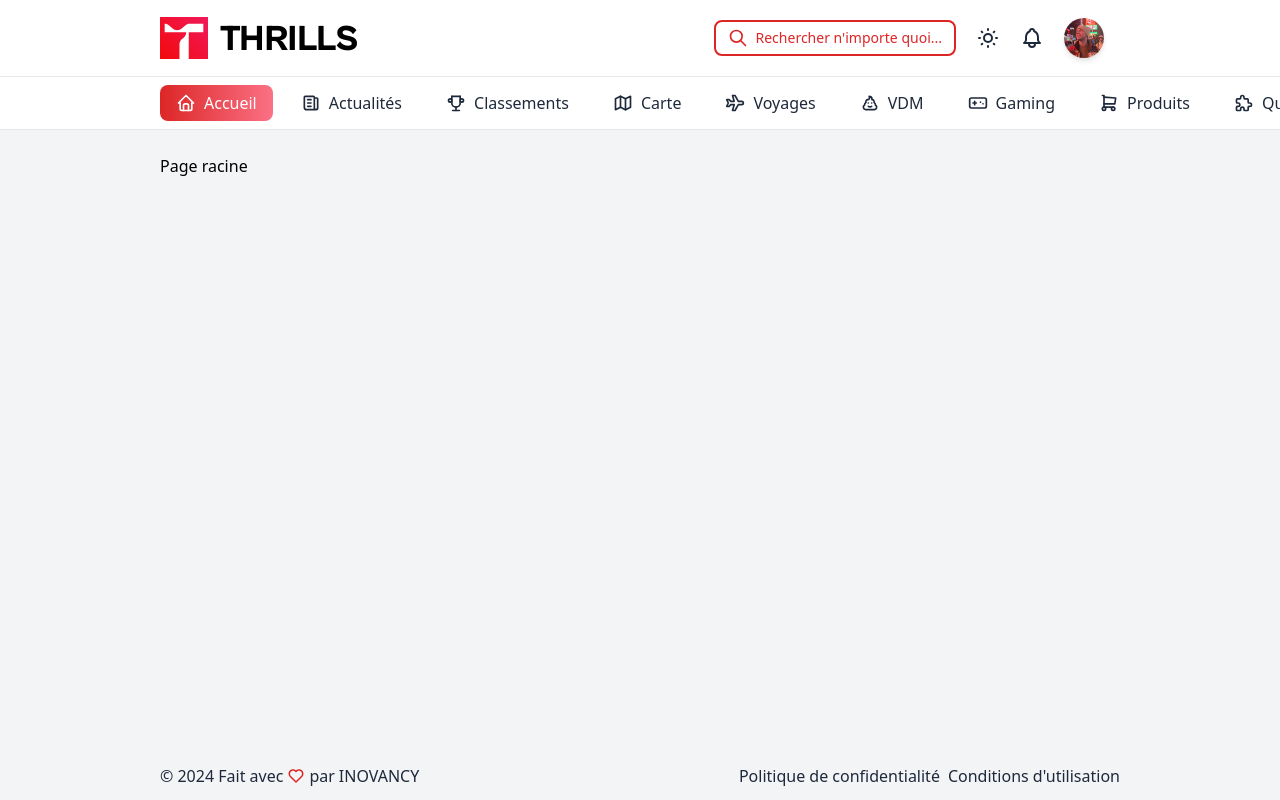
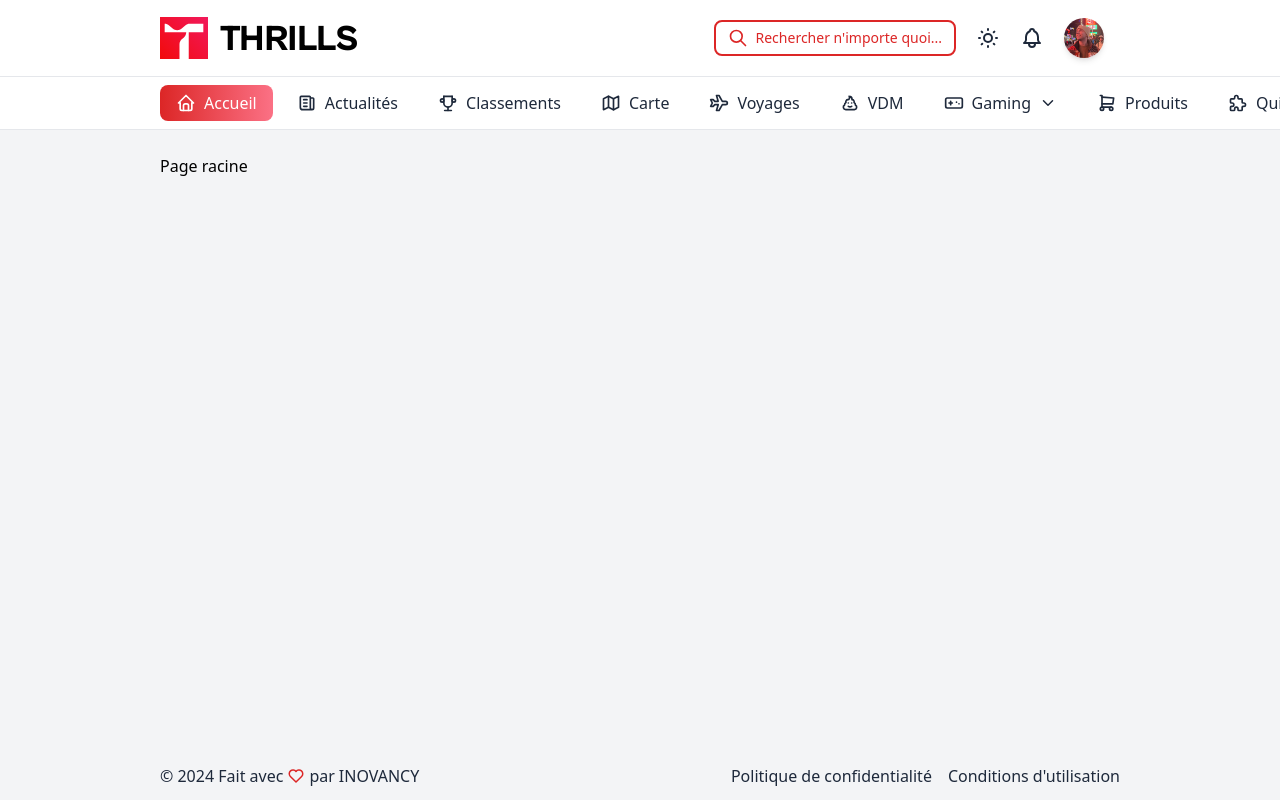
Before and after one commit to INOVANCY/TW-Front, a Next.js app: page / in a window 1280 px wide. Shown: the top 800 px of the page. Built offline with nearby package versions, Linux system fonts and the light colour scheme.

Commit message:
Gaming submenu

```diff
--- a/src/app/components/app/Footer.tsx
+++ b/src/app/components/app/Footer.tsx
@@ -1,6 +1,19 @@
+"use client";
+
 import { IconHeart } from "@tabler/icons-react";
+import { useEffect, useState } from "react";
 
 export default function Footer() {
+  const [mounted, setMounted] = useState(false);
+
+  useEffect(() => {
+    setMounted(true);
+  }, []);
+
+  if (!mounted) {
+    return <></>;
+  }
+
   return (
     <div className="mx-auto w-9/12">
       <p className="flex items-center justify-between mb-3">
@@ -13,7 +26,7 @@ export default function Footer() {
             INOVANCY
           </a>
         </p>
-        <div className="flex items-center gap-2">
+        <div className="flex items-center gap-4">
           <a
             href=""
             className="text-slate-800 hover:underline underline-offset-2"
--- a/src/app/components/app/HorizontalMenu.tsx
+++ b/src/app/components/app/HorizontalMenu.tsx
@@ -1,8 +1,10 @@
 "use client";
 
+import { NavItems } from "@/app/types/app";
 import {
   IconBrandDiscord,
   IconChevronDown,
+  IconCrane,
   IconDeviceGamepad,
   IconHome,
   IconInfoSquare,
@@ -22,7 +24,7 @@ import { usePathname } from "next/navigation";
 
 export default function HorizontalMenu() {
   const pathName = usePathname();
-  const navItems = [
+  const navItems: NavItems = [
     {
       name: "Accueil",
       href: "/",
@@ -37,7 +39,23 @@ export default function HorizontalMenu() {
     { name: "Carte", href: "/carte", icon: <IconMap size={20} /> },
     { name: "Voyages", href: "/voyages", icon: <IconPlane size={20} /> },
     { name: "VDM", href: "/vdm", icon: <IconPoo size={20} /> },
-    { name: "Gaming", href: "/gaming", icon: <IconDeviceGamepad size={20} /> },
+    {
+      name: "Gaming",
+      href: "/gaming",
+      icon: <IconDeviceGamepad size={20} />,
+      children: [
+        {
+          name: "Créations",
+          href: "/gaming/creations",
+          icon: <IconCrane size={20} />,
+        },
+        {
+          name: "Concours",
+          href: "/gaming/concours",
+          icon: <IconTrophy size={20} />,
+        },
+      ],
+    },
     {
       name: "Produits",
       href: "/produits",
@@ -79,7 +97,7 @@ export default function HorizontalMenu() {
   ];
 
   return (
-    <div className="flex gap-3 p-2 ps-0">
+    <div className="flex p-2 gap-2 ps-0">
       {navItems.map((item) => {
         const isActive = pathName === item.href;
         const className = isActive
--- a/src/app/types/app.tsx
+++ b/src/app/types/app.tsx
@@ -1,3 +1,16 @@
+import { ReactElement } from "react";
+
+// Theme
 type Theme = "light" | "dark" | "system";
 
-export type { Theme }
+// Navigation
+type NavItem = {
+  name: string;
+  href: string;
+  icon: ReactElement;
+  children?: NavItem[];
+};
+
+type NavItems = NavItem[];
+
+export type { Theme, NavItems };
```
